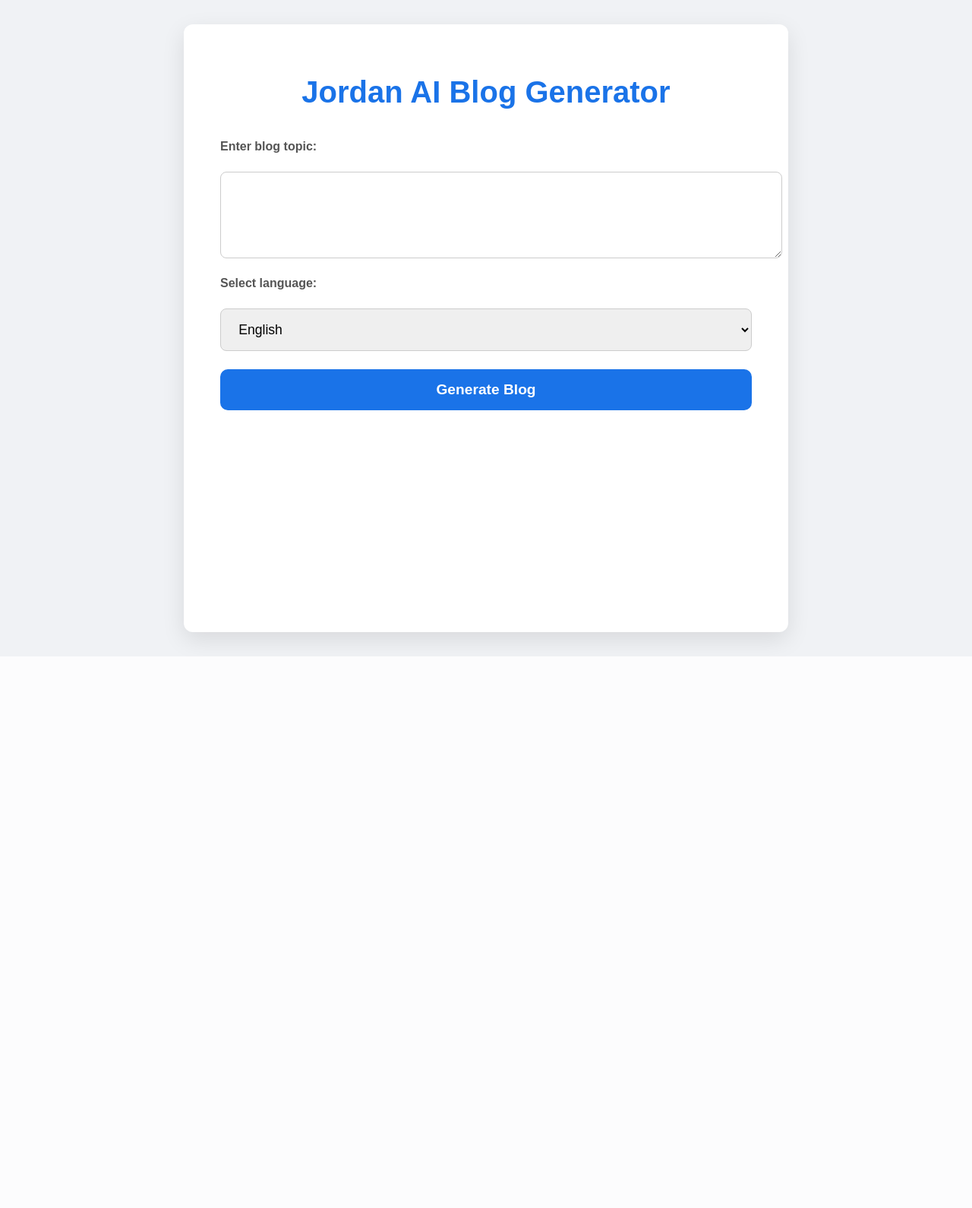
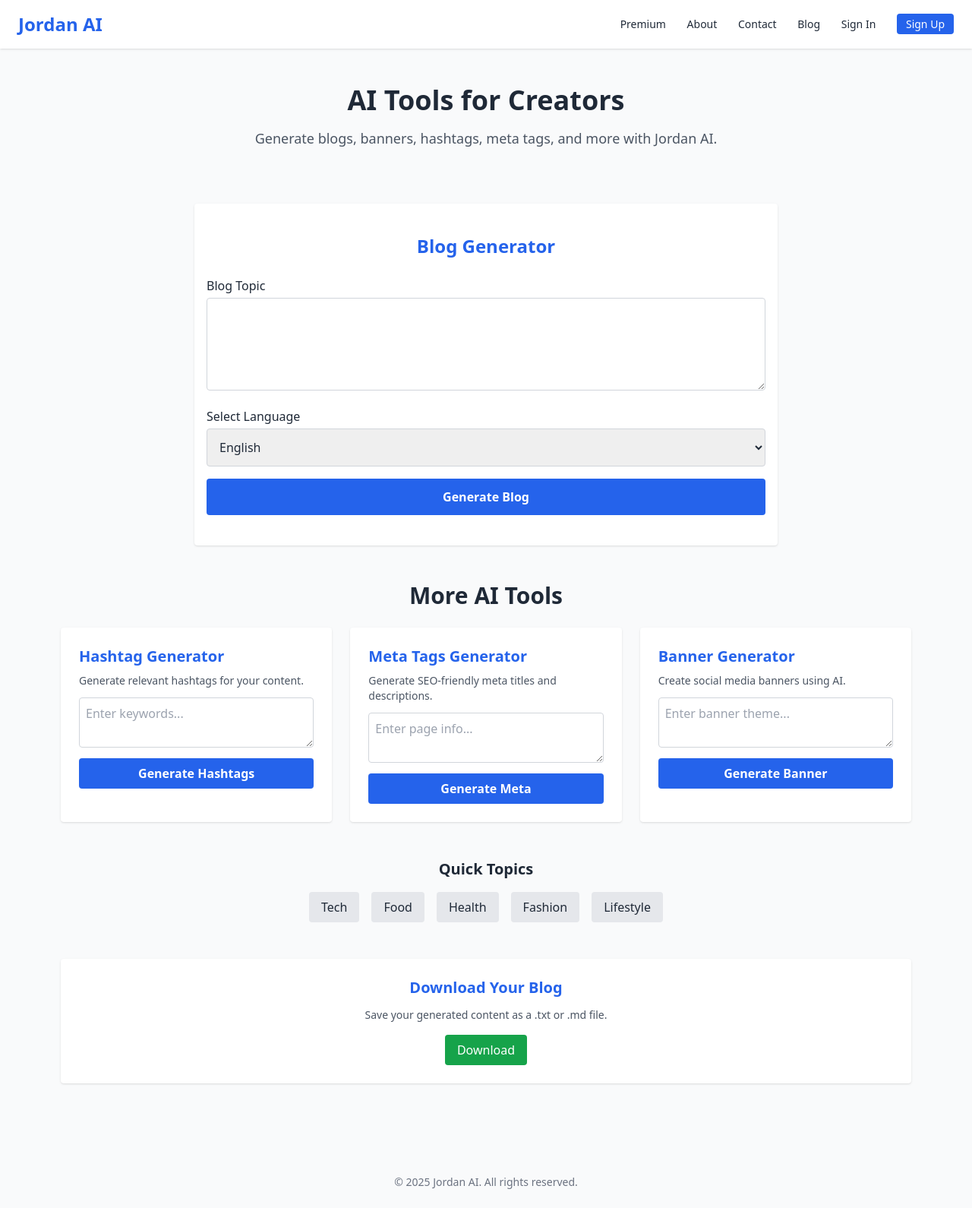
Before and after one commit to Zodarc/jordan-ai, a Flask app: page / in a window 1280 px wide. Shown: the whole page at 76% size. Before the commit the page ends 864 px from the top, so only its background shows below. Run offline with Flask 3, Linux system fonts and the light colour scheme; some libraries are stand-ins or nearby versions.

Commit message:
Add homepage UI with Tailwind and tools

```diff
--- a/static/css/style.css
+++ b/static/css/style.css
@@ -1,31 +1,80 @@
+@import url('https://fonts.googleapis.com/css2?family=Inter:wght@400;600&display=swap');
+
 body {
-  font-family: 'Poppins', sans-serif;
-  background: #f0f2f5;
+  font-family: 'Inter', sans-serif;
+  background-color: #fafafa;
   margin: 0;
-  padding: 2rem 1rem;
+  padding: 3rem 1rem;
   display: flex;
   justify-content: center;
   min-height: 100vh;
-  color: #333;
+  color: #111;
+}
+.navbar {
+  max-width: 600px;
+  margin: 0 auto 2rem auto;
+  padding: 0 2.5rem;
+  height: 60px;
+  display: flex;
+  align-items: center;
+  justify-content: space-between;
+  font-weight: 600;
+  color: #111;
+  user-select: none;
 }
 
+.logo {
+  font-size: 1.5rem;
+  font-weight: 700;
+  cursor: default;
+  user-select: none;
+}
+
+.nav-links a {
+  margin-left: 1.8rem;
+  text-decoration: none;
+  color: #3b82f6;
+  font-weight: 600;
+  transition: color 0.3s ease;
+}
+
+.nav-links a:hover {
+  color: #2563eb;
+}
+
+.btn-signup {
+  background-color: #3b82f6;
+  color: white !important;
+  padding: 0.5rem 1.2rem;
+  border-radius: 12px;
+  font-weight: 700;
+  transition: background-color 0.25s ease;
+}
+
+.btn-signup:hover {
+  background-color: #2563eb;
+}
+
+
 .container {
-  background: #fff;
-  max-width: 700px;
+  max-width: 600px;
   width: 100%;
-  border-radius: 12px;
-  box-shadow: 0 10px 30px rgba(0,0,0,0.1);
-  padding: 2.5rem 3rem;
+  background: #ffffff;
+  border-radius: 16px;
+  box-shadow: 0 12px 24px rgba(0,0,0,0.08);
+  padding: 3rem 2.5rem;
   display: flex;
   flex-direction: column;
+  gap: 2rem;
 }
 
 h1 {
+  font-weight: 700;
+  font-size: 2.75rem;
+  margin: 0;
   text-align: center;
-  color: #1a73e8;
-  margin-bottom: 2.5rem;
-  font-weight: 700;
-  font-size: 2.5rem;
+  color: #111;
+  user-select: none;
 }
 
 form {
@@ -34,68 +83,70 @@ form {
   gap: 1.5rem;
 }
 
-form label {
+label {
   font-weight: 600;
-  color: #555;
+  color: #444;
+  user-select: none;
 }
 
 textarea, select {
-  width: 100%;
-  padding: 1rem 1.2rem;
-  font-size: 1.1rem;
-  border-radius: 8px;
-  border: 1px solid #ccc;
-  transition: border-color 0.3s ease;
-  font-weight: 400;
+  padding: 1rem 1.25rem;
+  font-size: 1.125rem;
+  border-radius: 12px;
+  border: 1px solid #ddd;
+  box-shadow: 0 2px 8px rgba(0,0,0,0.05);
   resize: vertical;
+  transition: border-color 0.3s ease, box-shadow 0.3s ease;
 }
 
 textarea:focus, select:focus {
-  border-color: #1a73e8;
+  border-color: #3b82f6;
+  box-shadow: 0 4px 15px rgba(59, 130, 246, 0.3);
   outline: none;
 }
 
 button {
-  background-color: #1a73e8;
+  background-color: #3b82f6;
   color: white;
   font-weight: 700;
-  padding: 1rem 0;
-  font-size: 1.2rem;
-  width: 100%;
+  padding: 1.1rem 0;
   border: none;
-  border-radius: 10px;
+  border-radius: 14px;
+  font-size: 1.25rem;
   cursor: pointer;
-  transition: background-color 0.3s ease;
+  transition: background-color 0.25s ease;
+  user-select: none;
+  box-shadow: 0 4px 12px rgba(59, 130, 246, 0.4);
 }
 
 button:hover {
-  background-color: #1669c1;
+  background-color: #2563eb;
+  box-shadow: 0 6px 16px rgba(37, 99, 235, 0.6);
 }
 
 .error {
-  color: #d93025;
+  color: #ef4444;
   font-weight: 600;
-  margin-bottom: 1.5rem;
   text-align: center;
 }
 
 .blog-output {
+  background: #f9fafb;
+  border-radius: 16px;
+  padding: 1.75rem 2rem;
+  font-size: 1.125rem;
+  line-height: 1.6;
+  box-shadow: inset 0 0 12px rgba(59, 130, 246, 0.1);
+  color: #111;
+  user-select: text;
   white-space: pre-wrap;
-  background: #e8f0fe;
-  border-radius: 10px;
-  padding: 1.5rem 2rem;
-  font-size: 1.1rem;
-  color: #202124;
-  box-shadow: inset 0 0 10px rgba(26, 115, 232, 0.15);
-  margin-top: 2rem;
-  min-height: 200px;
-  line-height: 1.6;
 }
 
-/* Responsive tweaks */
-@media (max-width: 600px) {
+/* Responsive */
+
+@media (max-width: 640px) {
   .container {
-    padding: 1.5rem 1.5rem;
+    padding: 2rem 1.5rem;
   }
 
   h1 {
--- a/templates/index.html
+++ b/templates/index.html
@@ -2,36 +2,114 @@
 <html lang="en">
 <head>
   <meta charset="UTF-8" />
-  <meta name="viewport" content="width=device-width, initial-scale=1" />
-  <title>Jordan AI Blog Generator</title>
-  <link rel="stylesheet" href="{{ url_for('static', filename='css/style.css') }}">
+  <meta name="viewport" content="width=device-width, initial-scale=1.0"/>
+  <title>Jordan AI</title>
+  <script src="https://cdn.tailwindcss.com"></script>
 </head>
-<body>
-  <div class="container">
-    <h1>Jordan AI Blog Generator</h1>
+<body class="bg-gray-50 text-gray-800">
 
+  <!-- Navbar -->
+  <nav class="flex justify-between items-center px-6 py-4 bg-white shadow">
+    <div class="text-2xl font-bold text-blue-600">Jordan AI</div>
+    <div class="space-x-6 text-sm font-medium">
+      <a href="#premium" class="hover:text-blue-600">Premium</a>
+      <a href="#about" class="hover:text-blue-600">About</a>
+      <a href="#contact" class="hover:text-blue-600">Contact</a>
+      <a href="#blog" class="hover:text-blue-600">Blog</a>
+      <a href="/signin" class="hover:text-blue-600">Sign In</a>
+      <a href="/signup" class="px-3 py-1 bg-blue-600 text-white rounded hover:bg-blue-700">Sign Up</a>
+    </div>
+  </nav>
+
+  <!-- Hero -->
+  <section class="text-center py-12 px-4">
+    <h1 class="text-4xl font-bold mb-4">AI Tools for Creators</h1>
+    <p class="text-lg text-gray-600 mb-6">Generate blogs, banners, hashtags, meta tags, and more with Jordan AI.</p>
+  </section>
+
+  <!-- Blog Generator -->
+  <section class="max-w-3xl mx-auto px-4 py-10 bg-white rounded shadow">
+    <h2 class="text-2xl font-bold mb-6 text-center text-blue-600">Blog Generator</h2>
+    <form method="POST" action="/" class="space-y-4">
+      <div>
+        <label for="prompt" class="block font-medium mb-1">Blog Topic</label>
+        <textarea id="prompt" name="prompt" rows="4" class="w-full p-3 border border-gray-300 rounded" required>{{ prompt }}</textarea>
+      </div>
+      <div>
+        <label for="language" class="block font-medium mb-1">Select Language</label>
+        <select id="language" name="language" class="w-full p-3 border border-gray-300 rounded">
+          {% for lang in languages %}
+            <option value="{{ lang }}" {% if lang == language %}selected{% endif %}>{{ lang }}</option>
+          {% endfor %}
+        </select>
+      </div>
+      <button type="submit" class="w-full bg-blue-600 text-white py-3 rounded hover:bg-blue-700 font-bold">Generate Blog</button>
+    </form>
+    {% if blog %}
+    <div class="mt-8">
+      <h3 class="text-xl font-bold mb-2">Generated Blog:</h3>
+      <div class="whitespace-pre-wrap p-4 bg-gray-100 rounded border border-gray-300">{{ blog }}</div>
+    </div>
+    {% endif %}
     {% if error %}
-      <div class="error">{{ error }}</div>
+      <div class="mt-4 text-red-600 font-bold">{{ error }}</div>
     {% endif %}
+  </section>
 
-    <form method="POST" id="chat-form">
-      <label for="prompt">Enter blog topic:</label>
-      <textarea id="prompt" name="prompt" rows="4" required>{{ prompt }}</textarea>
+  <!-- Other Tools -->
+  <section class="max-w-6xl mx-auto px-4 py-12">
+    <h2 class="text-3xl font-bold mb-6 text-center">More AI Tools</h2>
 
-      <label for="language">Select language:</label>
-      <select id="language" name="language">
-        {% for lang in languages %}
-          <option value="{{ lang }}" {% if lang == language %}selected{% endif %}>{{ lang }}</option>
-        {% endfor %}
-      </select>
+    <div class="grid gap-6 sm:grid-cols-2 lg:grid-cols-3">
+      <!-- Hashtag Generator -->
+      <div class="bg-white p-6 rounded shadow">
+        <h3 class="text-xl font-bold mb-2 text-blue-600">Hashtag Generator</h3>
+        <p class="mb-3 text-sm text-gray-600">Generate relevant hashtags for your content.</p>
+        <textarea class="w-full p-2 border border-gray-300 rounded mb-2" placeholder="Enter keywords..."></textarea>
+        <button class="w-full bg-blue-600 text-white py-2 rounded hover:bg-blue-700 font-bold">Generate Hashtags</button>
+      </div>
 
-      <button type="submit">Generate Blog</button>
-    </form>
+      <!-- Meta Tags Generator -->
+      <div class="bg-white p-6 rounded shadow">
+        <h3 class="text-xl font-bold mb-2 text-blue-600">Meta Tags Generator</h3>
+        <p class="mb-3 text-sm text-gray-600">Generate SEO-friendly meta titles and descriptions.</p>
+        <textarea class="w-full p-2 border border-gray-300 rounded mb-2" placeholder="Enter page info..."></textarea>
+        <button class="w-full bg-blue-600 text-white py-2 rounded hover:bg-blue-700 font-bold">Generate Meta</button>
+      </div>
 
-    {% if blog %}
-      <h2>Generated Blog:</h2>
-      <div class="blog-output">{{ blog }}</div>
-    {% endif %}
-  </div>
+      <!-- Banner Generator -->
+      <div class="bg-white p-6 rounded shadow">
+        <h3 class="text-xl font-bold mb-2 text-blue-600">Banner Generator</h3>
+        <p class="mb-3 text-sm text-gray-600">Create social media banners using AI.</p>
+        <textarea class="w-full p-2 border border-gray-300 rounded mb-2" placeholder="Enter banner theme..."></textarea>
+        <button class="w-full bg-blue-600 text-white py-2 rounded hover:bg-blue-700 font-bold">Generate Banner</button>
+      </div>
+    </div>
+
+    <!-- Quick Topic Templates -->
+    <div class="mt-12">
+      <h3 class="text-xl font-bold mb-4 text-center">Quick Topics</h3>
+      <div class="flex flex-wrap justify-center gap-4">
+        <button class="px-4 py-2 bg-gray-200 rounded hover:bg-blue-100">Tech</button>
+        <button class="px-4 py-2 bg-gray-200 rounded hover:bg-blue-100">Food</button>
+        <button class="px-4 py-2 bg-gray-200 rounded hover:bg-blue-100">Health</button>
+        <button class="px-4 py-2 bg-gray-200 rounded hover:bg-blue-100">Fashion</button>
+        <button class="px-4 py-2 bg-gray-200 rounded hover:bg-blue-100">Lifestyle</button>
+      </div>
+    </div>
+
+    <!-- Blog Download Section -->
+    <div class="mt-12 bg-white p-6 rounded shadow text-center">
+      <h3 class="text-xl font-bold mb-3 text-blue-600">Download Your Blog</h3>
+      <p class="text-sm text-gray-600 mb-4">Save your generated content as a .txt or .md file.</p>
+      <button class="bg-green-600 text-white px-4 py-2 rounded hover:bg-green-700">Download</button>
+    </div>
+  </section>
+
+  <!-- Footer -->
+  <footer class="text-center text-sm text-gray-500 py-6 mt-12">
+    &copy; 2025 Jordan AI. All rights reserved.
+  </footer>
+
 </body>
 </html>
```
